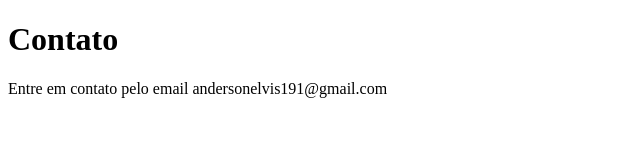
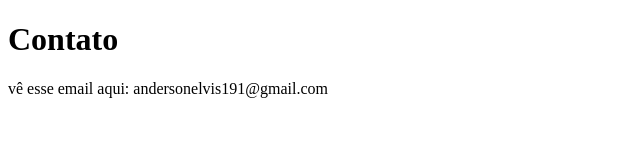
Before and after one commit to AapophisSs/sistema-de-cadastro, a plain HTML site: page contato.html in a window 1280 px wide. Shown: the whole page, without its empty margins (0-640 px from the left). Drawn offline with Linux system fonts and the light colour scheme.

Commit message:
mudando coisas no contato

```diff
--- a/contato.html
+++ b/contato.html
@@ -8,6 +8,6 @@
 </head>
 <body>
     <h1>Contato</h1>
-    <p>Entre em contato pelo email andersonelvis191@gmail.com</p>
+    <p>vê esse email aqui: andersonelvis191@gmail.com</p>
 </body>
 </html>
```
